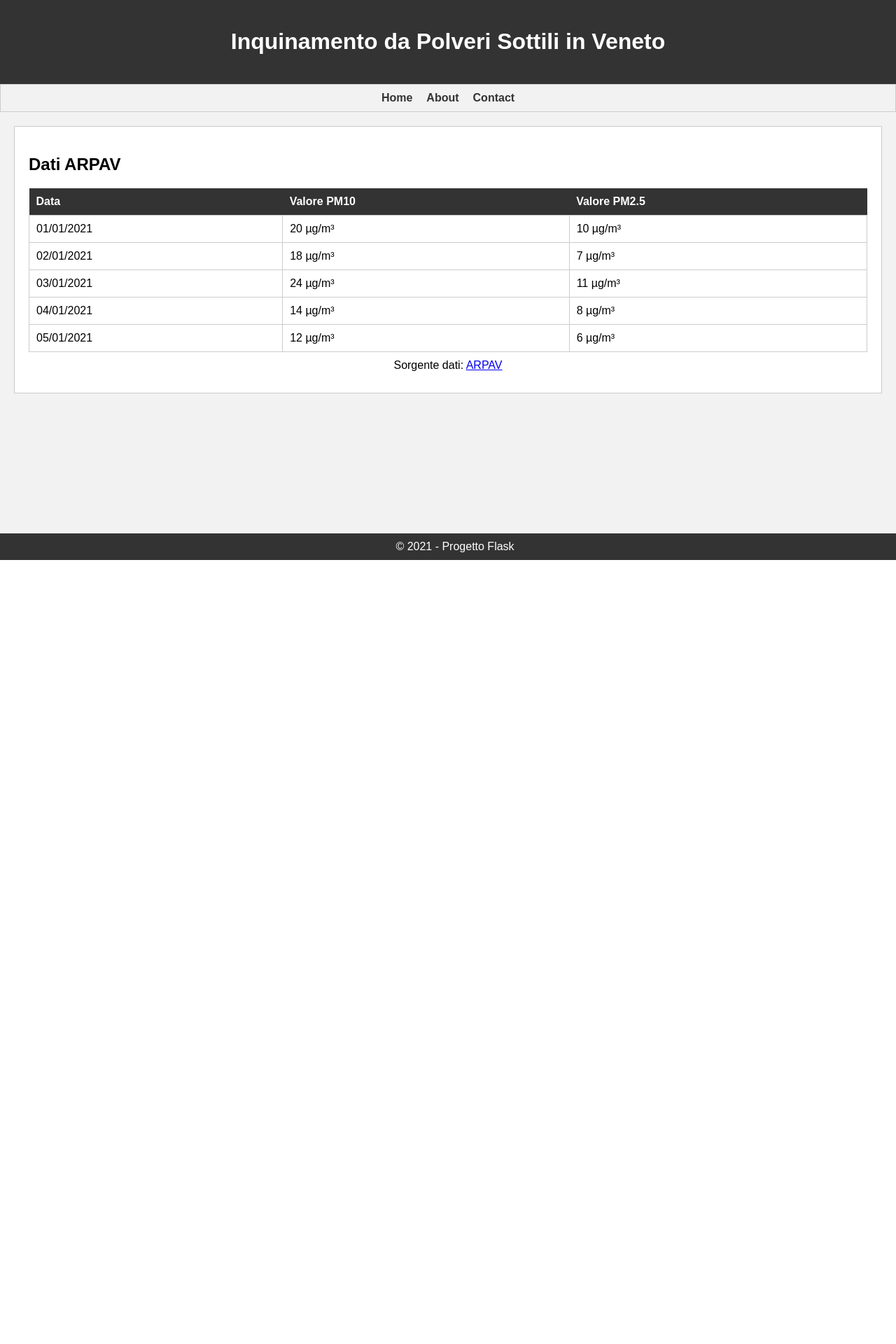
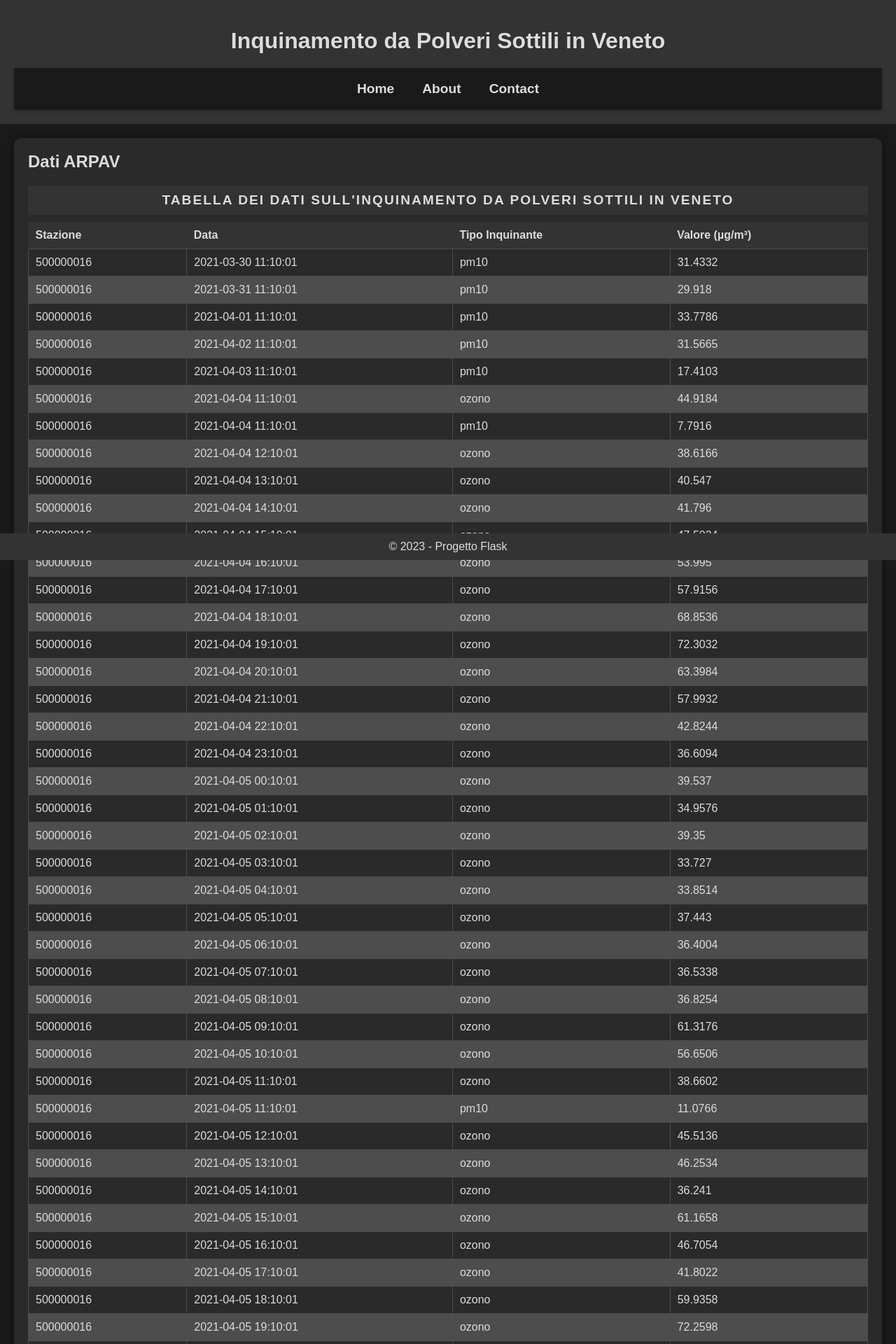
Before and after one commit to Carbo-Tech/EcoMonitor, a Flask app: page / in a window 1280 px wide. Shown: the top 1920 px of the page at 70% size. Before the commit the page ends 800 px from the top, so only its background shows below. Run offline with Flask 3, Linux system fonts and the light colour scheme; data comes from the database, SQL or seed files in the repository; data that the repository does not hold is empty.

Commit message:
Update graphic
frontend

```diff
--- a/Frontend/app/app.py
+++ b/Frontend/app/app.py
@@ -1,14 +1,37 @@
 from flask import Flask, render_template
+import mysql.connector
+from mysql.connector import Error
 
 app = Flask(__name__)
 
 @app.route('/')
 def home():
-    dati = [{'data': '01/01/2021', 'pm10': 20, 'pm25': 10},
-    {'data': '02/01/2021', 'pm10': 18, 'pm25': 7},
-    {'data': '03/01/2021', 'pm10': 24, 'pm25': 11},
-    {'data': '04/01/2021', 'pm10': 14, 'pm25': 8},
-    {'data': '05/01/2021', 'pm10': 12, 'pm25': 6}]
+    dati = []
+    try:
+        connection = mysql.connector.connect(host='eco_monitor_mysql',
+                                             user='root',
+                                             database='edciv',
+                                             password='passwordsicura')
+        if connection.is_connected():
+            db_Info = connection.get_server_info()
+            print("Connected to MySQL Server version ", db_Info)
+            cursor = connection.cursor()
+            cursor.execute("select database()", "")
+            record = cursor.fetchone()
+            print("You're connected to database: ", record)
+            print("Performing queries...")
+            # query
+            sql = "SELECT * FROM rilevazioni;"
+            cursor.execute(sql)
+            dati = cursor.fetchall()
+
+            # close connection
+            cursor.close()
+            connection.close()
+            print("MySQL connection is closed")
+    except Error as e:
+        print("Error while connecting to MySQL", e)
+
     return render_template('index.html', dati=dati)
 
 @app.route('/about')
--- a/Frontend/app/static/css/style.css
+++ b/Frontend/app/static/css/style.css
@@ -1,68 +1,187 @@
+/* Global styles */
 body {
     font-family: Arial, Helvetica, sans-serif;
     margin: 0;
     padding: 0;
-    background-color: #f2f2f2;
+    background-color: #1a1a1a;
+    color: #dcdcdc;
 }
+
+h1, h2 {
+    margin-top: 0;
+}
+
+a {
+    color: #fff;
+    text-decoration: none;
+}
+
+a:hover {
+    text-decoration: underline;
+}
+
+/* Header styles */
 header {
-    background-color: #333;
-    color: #fff;
+    background-color: #333333;
     padding: 20px;
     text-align: center;
 }
+
+/* Navigation styles */
 nav {
-    background-color: #f2f2f2;
-    border: 1px solid #ccc;
-    padding: 10px;
+    position: sticky;
+    top: 0;
+    z-index: 1;
+    background-color: #1a1a1a;
+    box-shadow: 0px 2px 5px rgba(0, 0, 0, 0.2);
 }
+
 nav ul {
     list-style-type: none;
     margin: 0;
     padding: 0;
     display: flex;
     justify-content: center;
+    align-items: center;
+    height: 60px;
+    overflow: hidden;
 }
-nav ul li {
+
+nav li {
     margin: 0 10px;
 }
-nav ul li a {
+
+nav a {
+    font-weight: bold;
+    font-size: 1.2em;
+    color: #dcdcdc;
     text-decoration: none;
-    color: #333;
+    padding: 10px;
+    transition: all 0.2s ease-in-out;
+}
+
+nav a:hover {
+    background-color: #4d4d4d;
+}
+
+@media screen and (max-width: 768px) {
+    nav ul {
+        flex-direction: column;
+        height: auto;
+    }
+
+    nav li {
+        margin: 10px 0;
+    }
+
+    nav a {
+        display: block;
+        padding: 15px 0;
+    }
+}
+
+/* Logo styles */
+.logo {
+    font-size: 2em;
     font-weight: bold;
+    color: #dcdcdc;
+    margin: 20px;
+    text-align: center;
+    text-shadow: 1px 1px 2px rgba(0, 0, 0, 0.2);
 }
-#content {
+
+@media screen and (max-width: 768px) {
+    .logo {
+        margin: 10px;
+    }
+}
+
+/* Main content styles */
+main {
     padding: 20px;
     margin: 20px;
-    background-color: #fff;
-    border: 1px solid #ccc;
+    background-color: #2a2a2a;
+    border-radius: 10px;
+    box-shadow: 0px 0px 10px rgba(0, 0, 0, 0.5);
 }
+
+main input[type="text"],
+main input[type="email"],
+main input[type="tel"],
+main select,
+main textarea {
+    display: block;
+    width: 100%;
+    padding: 10px;
+    margin-bottom: 10px;
+    border-radius: 5px;
+    border: none;
+    background-color: #4d4d4d;
+    color: #dcdcdc;
+}
+
+main label {
+    font-weight: bold;
+    margin-bottom: 5px;
+}
+
 table {
     border-collapse: collapse;
     width: 100%;
+    margin-bottom: 20px;
 }
-table th {
+
+th {
     text-align: left;
-    background-color: #333;
-    color: #fff;
+    background-color: #333333;
+    color: #dcdcdc;
     padding: 10px;
 }
-table td {
-    border: 1px solid #ccc;
+
+td {
+    border: 1px solid #4d4d4d;
     padding: 10px;
 }
-p {
+
+tbody tr:nth-child(even) {
+    background-color: #4d4d4d;
+}
+
+tbody tr:hover {
+    background-color: #333333;
+}
+
+p.source {
     margin: 10px;
     text-align: center;
+    font-size: 0.8em;
 }
+
+/* Footer styles */
 footer {
-    background-color: #333;
-    color: #fff;
+    background-color: #333333;
+    color: #dcdcdc;
     padding: 10px;
     text-align: center;
-    position: absolute;
+    position: fixed;
     bottom: 0;
-    width: 100%;
+    left: 0;
+    right: 0;
 }
+
 footer p {
     margin: 0;
 }
+
+/* Caption styles */
+caption {
+    font-size: 1.2em;
+    font-weight: bold;
+    margin-bottom: 10px;
+    text-align: center;
+    text-transform: uppercase;
+    letter-spacing: 2px;
+    background-color: #333333;
+    color: #dcdcdc;
+    padding: 10px;
+}
--- a/Frontend/app/templates/index.html
+++ b/Frontend/app/templates/index.html
@@ -1,6 +1,5 @@
 <!DOCTYPE html>
 <html>
-
 <head>
     <title>Inquinamento da Polveri Sottili in Veneto</title>
     <meta charset="utf-8">
@@ -10,8 +9,7 @@
 
 <body>
     <header>
-        <h1>Inquinamento da Polveri Sottili in Veneto</h1>
-    </header>
+        <h1 class="logo">Inquinamento da Polveri Sottili in Veneto</h1>
         <nav>
             <ul>
                 <li><a href="{{ url_for('home') }}">Home</a></li>
@@ -19,23 +17,34 @@
                 <li><a href="{{ url_for('contact') }}">Contact</a></li>
             </ul>
         </nav>
-    <div id="content">
+    </header>
+    <main>
         <h2>Dati ARPAV</h2>
         <table>
+            <caption>Tabella dei dati sull'inquinamento da polveri sottili in Veneto</caption>
+            <thead>
                 <tr>
+                    <th>Stazione</th>
                     <th>Data</th>
-                <th>Valore PM10</th>
-                <th>Valore PM2.5</th>
-            </tr> {% for data in dati %} <tr>
-                <td>{{ data['data'] }}</td>
-                <td>{{ data['pm10'] }} &micro;g/m&sup3;</td>
-                <td>{{ data['pm25'] }} &micro;g/m&sup3;</td>
-            </tr> {% endfor %}
+                    <th>Tipo Inquinante</th>
+                    <th>Valore (µg/m³)</th>
+                </tr>
+            </thead>
+            <tbody>
+                {% for riga in dati %}
+                <tr>
+                    <td>{{ riga[0] }}</td>
+                    <td>{{ riga[1].strftime('%Y-%m-%d %H:%M:%S') }}</td>
+                    <td>{{ riga[2] }}</td>
+                    <td>{{ riga[3] }}</td>
+                </tr>
+                {% endfor %}
+            </tbody>
         </table>
-        <p>Sorgente dati: <a href="http://www.arpa.veneto.it/arpavinforma/bollettini.php">ARPAV</a></p>
-    </div>
+        <p class="source">Sorgente dati: <a href="http://www.arpa.veneto.it/arpavinforma/bollettini.php">ARPAV</a></p>
+    </main>
     <footer>
-        <p>&copy; 2021 - Progetto Flask</p>
+        <p>&copy; 2023 - Progetto Flask</p>
     </footer>
 </body>
 
--- a/docker-compose.yml
+++ b/docker-compose.yml
@@ -17,6 +17,7 @@ services:
       - ./Frontend:/app
     networks:
       - external
+      - internal
       - web
 
   backend:
@@ -29,7 +30,7 @@ services:
     container_name: eco_monitor_backend
     hostname: eco_monitor_backend
     environment:
-      DATABASE: "eco_monitor"
+      DATABASE: "edciv"
       USER_DB: "root"
       PASSWORD_DB: "passwordsicura"
       PORT: 443
```
Lines whose indentation alone changed are shown as unchanged.
